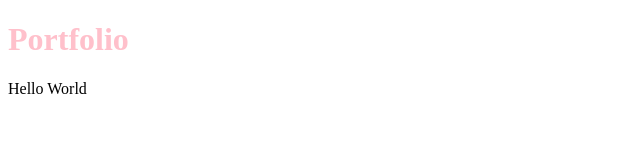
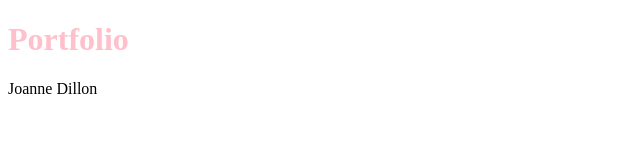
Before and after one commit to jojod86/JoanneDillon, a plain HTML site: page index.html in a window 1280 px wide. Shown: the full height of the page, 0-640 px from the left. Drawn offline with Linux system fonts and the light colour scheme.

Commit message:
changed to Joanne Dillon

```diff
--- a/index.html
+++ b/index.html
@@ -8,6 +8,6 @@
 </head>
 <body>
     <h1>Portfolio</h1>
-    <p>Hello World</p>
+    <p>Joanne Dillon</p>
 </body>
 </html>
```
